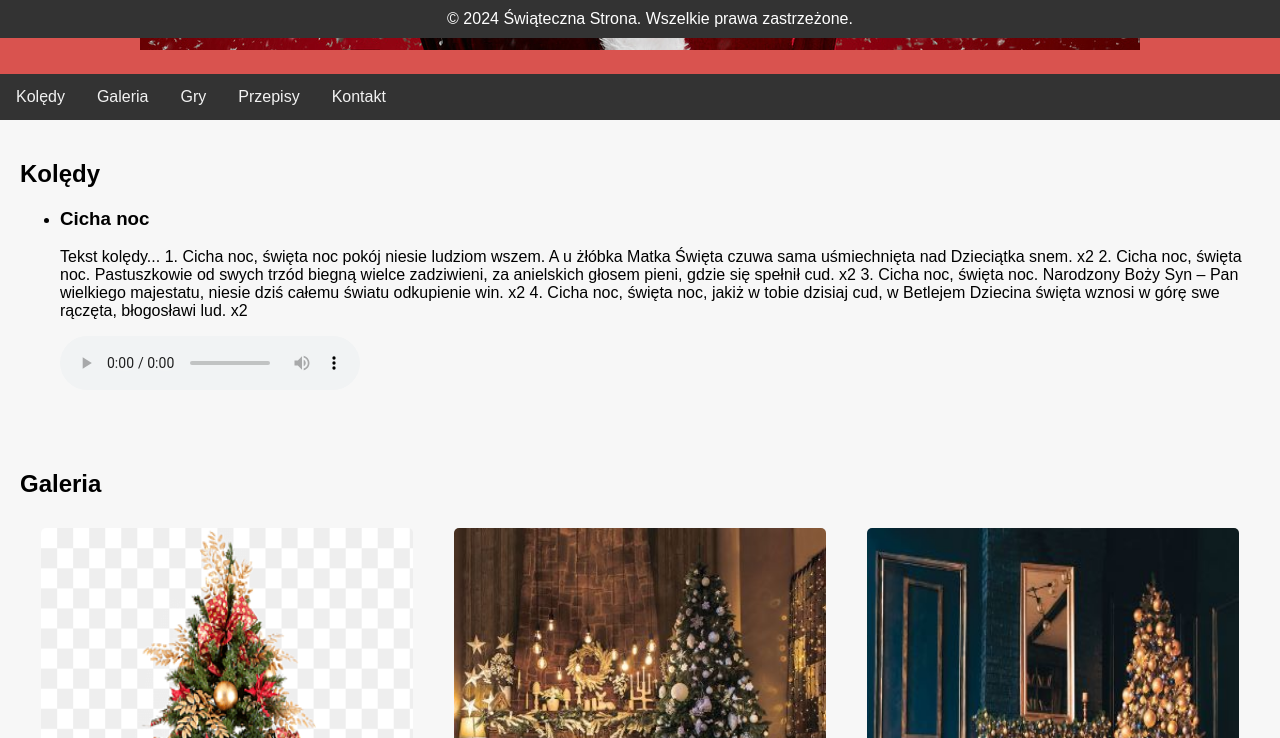
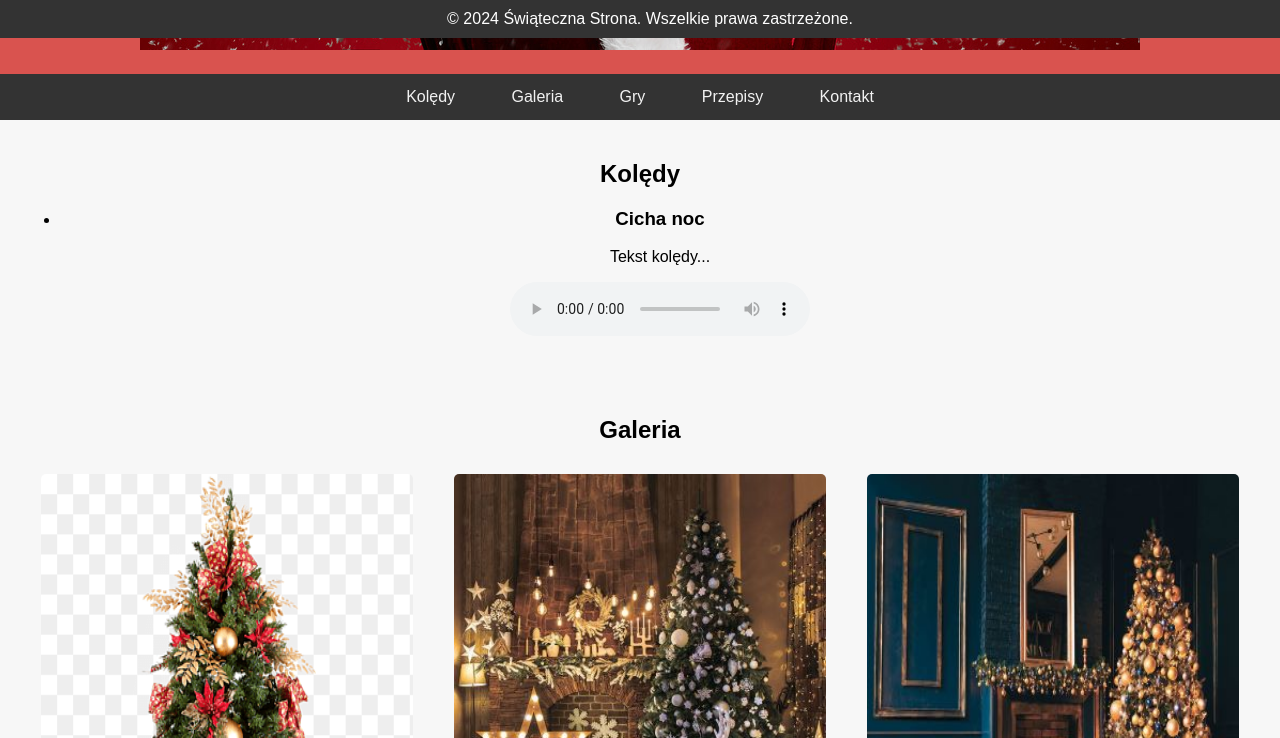
Before and after one commit to Mbappe321/Mbappe321.github.io, a plain HTML site: page index.html in a window 1280 px wide. Shown: the part 762-1500 px from the top of the page. Drawn offline with Linux system fonts and the light colour scheme.

Commit message:
Update index.html

```diff
--- a/index.html
+++ b/index.html
@@ -22,19 +22,17 @@
         nav {
             background-color: #333;
             overflow: hidden;
-             margin-right: auto;
-             margin-left: auto;
+            text-align: center; /* Center align text */
         }
 
         nav a {
-            float: left;
-            display: block;
+            display: inline-block;
             color: #f2f2f2;
             text-align: center;
             padding: 14px 16px;
             text-decoration: none;
-             margin-right: auto;
-             margin-left: auto;
+            margin: 0 10px; /* Add margin for spacing */
+            transition: background-color 0.3s, color 0.3s; /* Smooth transition */
         }
 
         nav a:hover {
@@ -44,6 +42,7 @@
 
         section {
             padding: 20px;
+            text-align: center; /* Center align text */
         }
 
         footer {
@@ -78,13 +77,11 @@
     </header>
 
     <nav>
-        <center>
         <a href="#kolędy">Kolędy</a>
         <a href="#galeria">Galeria</a>
         <a href="#gry">Gry</a>
         <a href="#przepisy">Przepisy</a>
         <a href="#kontakt">Kontakt</a>
-        </center>
     </nav>
 
     <section id="kolędy">
@@ -92,33 +89,15 @@
         <ul>
             <li>
                 <h3>Cicha noc</h3>
-<p>Tekst kolędy...
-1. Cicha noc, święta noc
-pokój niesie ludziom wszem.
- A u żłóbka Matka Święta
-czuwa sama uśmiechnięta
-  nad Dzieciątka snem. x2
-2. Cicha noc, święta noc.
-Pastuszkowie od swych trzód
-biegną wielce zadziwieni,
-za anielskich głosem pieni,
-gdzie się spełnił cud. x2
-3. Cicha noc, święta noc.
-Narodzony Boży Syn –
-Pan wielkiego majestatu,
-niesie dziś całemu światu
-odkupienie win. x2
-4. Cicha noc, święta noc,
-jakiż w tobie dzisiaj cud,
-w Betlejem Dziecina święta
-wznosi w górę swe rączęta,
-błogosławi lud. x2</p>
+                <p>Tekst kolędy...
+                    <!-- Add your carol lyrics here -->
+                </p>
                 <audio controls>
                     <source src="Cicha noc - Kol_da.mp3" type="audio/mpeg">
                     Przeglądarka nie obsługuje elementu audio.
                 </audio>
             </li>
-            <!-- Dodaj kolejne kolędy -->
+            <!-- Add more carols -->
         </ul>
     </section>
 
@@ -128,14 +107,14 @@ błogosławi lud. x2</p>
             <img src="choinka.png" alt="Choinka">
             <img src="ozdoby2.jpg" alt="Ozdoby świąteczne">
             <img src="prezenty pod choinka.jpg" alt="Prezenty pod choinką">
-            <!-- Dodaj kolejne zdjęcia -->
+            <!-- Add more images -->
         </div>
     </section>
 
     <section id="gry">
         <h2>Gry Świąteczne</h2>
         <p>Opisy i zasady gier...</p>
-        <!-- Dodaj gry -->
+        <!-- Add your games here -->
     </section>
 
     <section id="przepisy">
@@ -146,7 +125,7 @@ błogosławi lud. x2</p>
                 <p>Składniki: mąka, miód, przyprawy...</p>
                 <p>Kroki do wykonania:...</p>
             </li>
-            <!-- Dodaj kolejne przepisy -->
+            <!-- Add more recipes -->
         </ul>
     </section>
 
```
